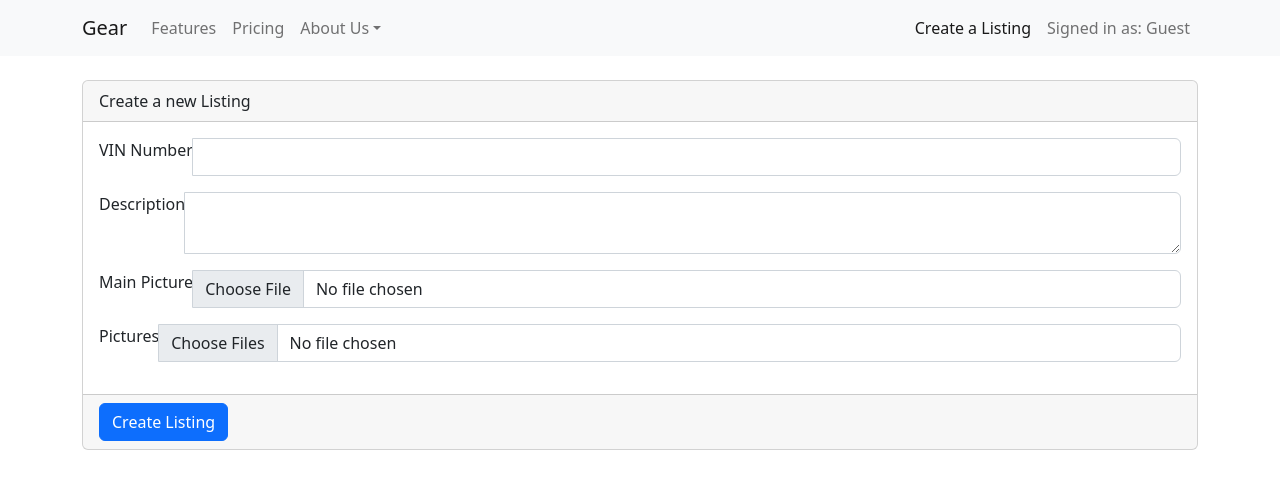
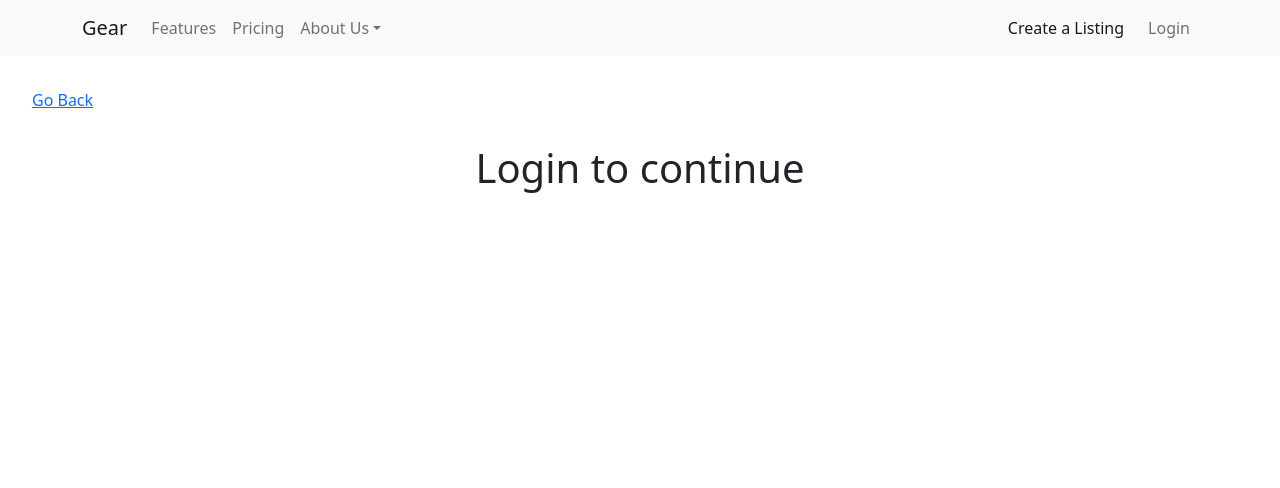
Before and after one commit to pseudostack/4FD3, a React (Create React App) app in the folder gear/: page /create in a window 1280 px wide. Shown: the top 488 px of the page. Built offline with nearby package versions, Linux system fonts and the light colour scheme.

Commit message:
Added working login

```diff
--- a/gear/src/App.js
+++ b/gear/src/App.js
@@ -12,17 +12,11 @@ import { Route, Outlet, RouterProvider, createRoutesFromElements, createBrowserR
 import Landing from './pages/Landing'
 import Login from './pages/Login'
 import Signup from './pages/Signup'
+import useUser from './hooks/useUser';
 
 const AppLayout = () => {
-    const [user, setUser] = useState({});
-
-    useEffect(() => {
-      const theUser = localStorage.getItem("user");
-
-      if (theUser && !theUser.includes("undefined")) {
-        setUser(JSON.parse(theUser));
-      }
-    }, []);
+  const { user } = useUser();
+  console.log(user);
 
     return(
   <>
@@ -32,20 +26,19 @@ const AppLayout = () => {
     <Outlet />
       <Routes>
         <Route
-          path="/"
-          element={user?.email ? <Navigate to="/Index" /> : <Landing />}
-        />
-        <Route
           path="/signup"
-          element={user?.email ? <Navigate to="/Index" /> : <Signup />}
+          element={user?.email ? <Navigate to="/" /> : <Signup />}
         />
         <Route
           path="/login"
-          element={user?.email ? <Navigate to="/Index" /> : <Login />}
+          element={user?.email ? <Navigate to="/" /> : <Login />}
         />
 
-        <Route path="/" element={<Index />} />
-      <Route path="/create" element={<Create />} />
+      <Route path="/" element={<Index />} />
+      <Route
+          path="/create"
+          element={user?.email ? <Create /> : <Login />}
+        />
       <Route path="/listing/:listingID" element={<Listing />} />
       </Routes>
     </BrowserRouter>
--- a/gear/src/Navbar.js
+++ b/gear/src/Navbar.js
@@ -1,16 +1,18 @@
 // Client ID: 810412095303-piac1t2r7nnrf4ka095d29tdr9u6icdl.apps.googleusercontent.com
 //Client Secret: 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
 
-import React from 'react';
+import React, { useEffect } from 'react';
 import Navbar from 'react-bootstrap/Navbar';
 import Nav from 'react-bootstrap/Nav';
 import Container from 'react-bootstrap/Container';
 import NavDropdown from 'react-bootstrap/NavDropdown';
 import { Link } from 'react-router-dom';
 import { LinkContainer } from "react-router-bootstrap";
+import { Route, Outlet, RouterProvider, createRoutesFromElements, createBrowserRouter, useParams } from 'react-router-dom';
 
 import Create from "./pages/Create" ;
-import { Route, Outlet, RouterProvider, createRoutesFromElements, createBrowserRouter, useParams } from 'react-router-dom';
+import useUser from './hooks/useUser'
+import { Card, Dropdown, Image } from 'react-bootstrap';
 
 
 const router = createBrowserRouter(
@@ -21,7 +23,27 @@ const router = createBrowserRouter(
   )
 );
 
+const CustomToggle = React.forwardRef(({ children, onClick }, ref) => (
+  <a
+    href=""
+    ref={ref}
+    onClick={(e) => {
+      e.preventDefault();
+      onClick(e);
+    }}
+  >
+    {children}
+  </a>
+));
+
 const NavBar = () => {
+  var { user } = useUser();
+
+  const logout = () => {
+    localStorage.removeItem("user");
+    window.location.reload();
+  };
+
   return (
     <Navbar collapseOnSelect expand="lg" bg="light" variant="light">
     <Container>
@@ -42,13 +64,31 @@ const NavBar = () => {
           </NavDropdown>
         </Nav>
         <Nav>
-        <LinkContainer to="/create">
+          <LinkContainer to="/create" className='me-2'>
             <Nav.Link>Create a Listing</Nav.Link>
           </LinkContainer>
 
+          {user.email == null &&
+            <LinkContainer to="/login">
+              <Nav.Link>Login</Nav.Link>
+            </LinkContainer>}
+          {user.email != null &&
+            <Dropdown drop='start'>
+              <Dropdown.Toggle as={CustomToggle}>
+                <Image className='rounded-circle' width='40px' height='40px' src={user.picture} referrerPolicy="no-referrer"  />
+              </Dropdown.Toggle>
+              <Dropdown.Menu>
+                <div className='mx-4 mb-3 mt-1'>
+                  Welcome {user.firstName} ({user.email})
+                </div>
+                <Dropdown.Divider />
+                <Dropdown.Item onClick={logout}>
+                  Logout
+                </Dropdown.Item>
+              </Dropdown.Menu>
+            </Dropdown>
+          }
 
-          <Nav.Link  href="#login">Signed in as: Guest
-          </Nav.Link>
         </Nav>
       </Navbar.Collapse>
     </Container>
--- /dev/null
+++ b/gear/src/hooks/useUser.jsx
@@ -0,0 +1,16 @@
+import { useEffect, useState } from "react";
+
+
+export default () =>
+{
+    const [user, setUser] = useState({});
+
+    useEffect(() => {
+        const theUser = localStorage.getItem("user");
+        if (theUser && !theUser.includes("undefined")) {
+            setUser(JSON.parse(theUser));
+        }
+    }, [localStorage.getItem("user")])
+
+    return { user }
+}
```
Also changed, not shown: 2 other files (tests, documents, lock files or other folders).
